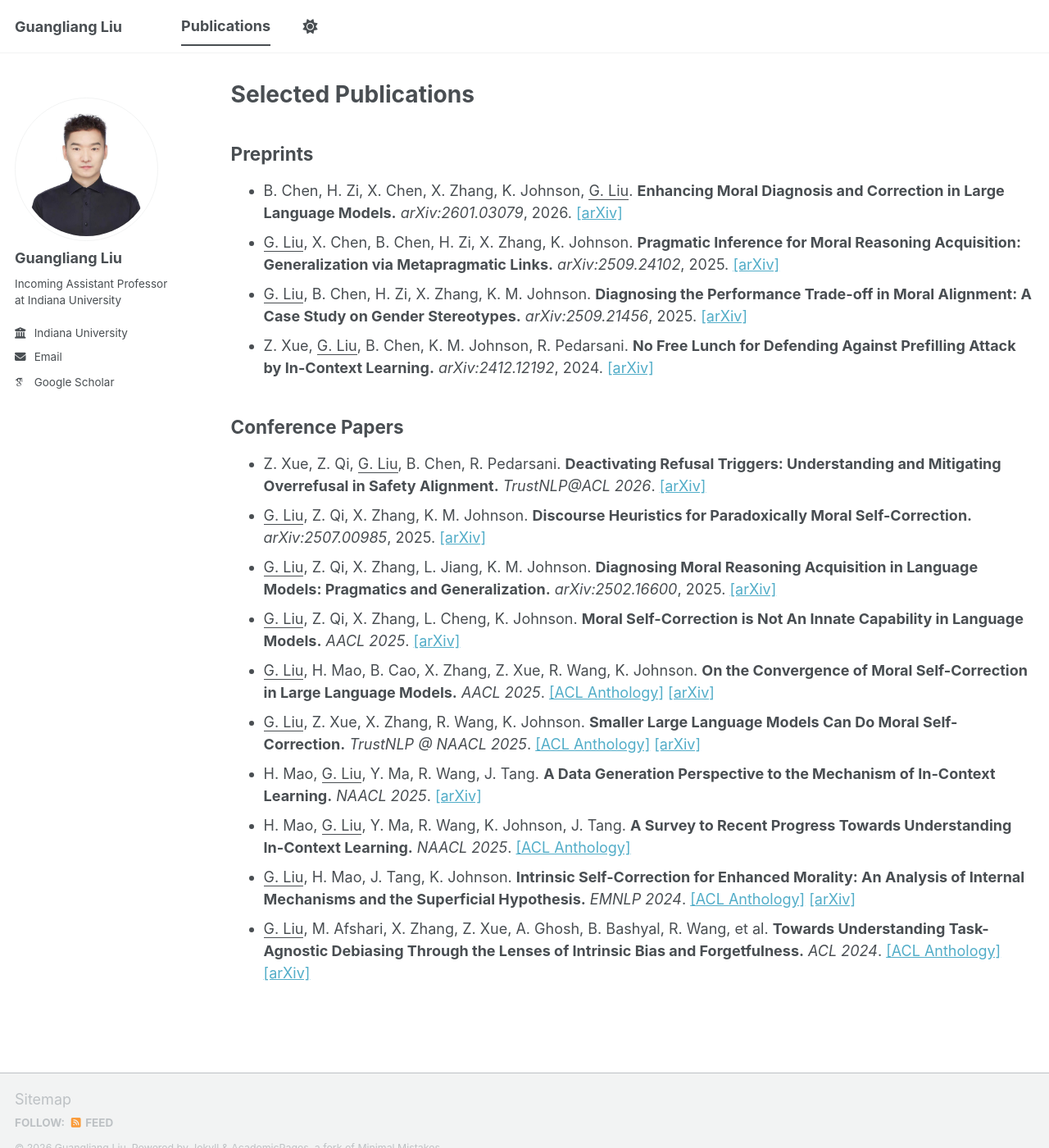
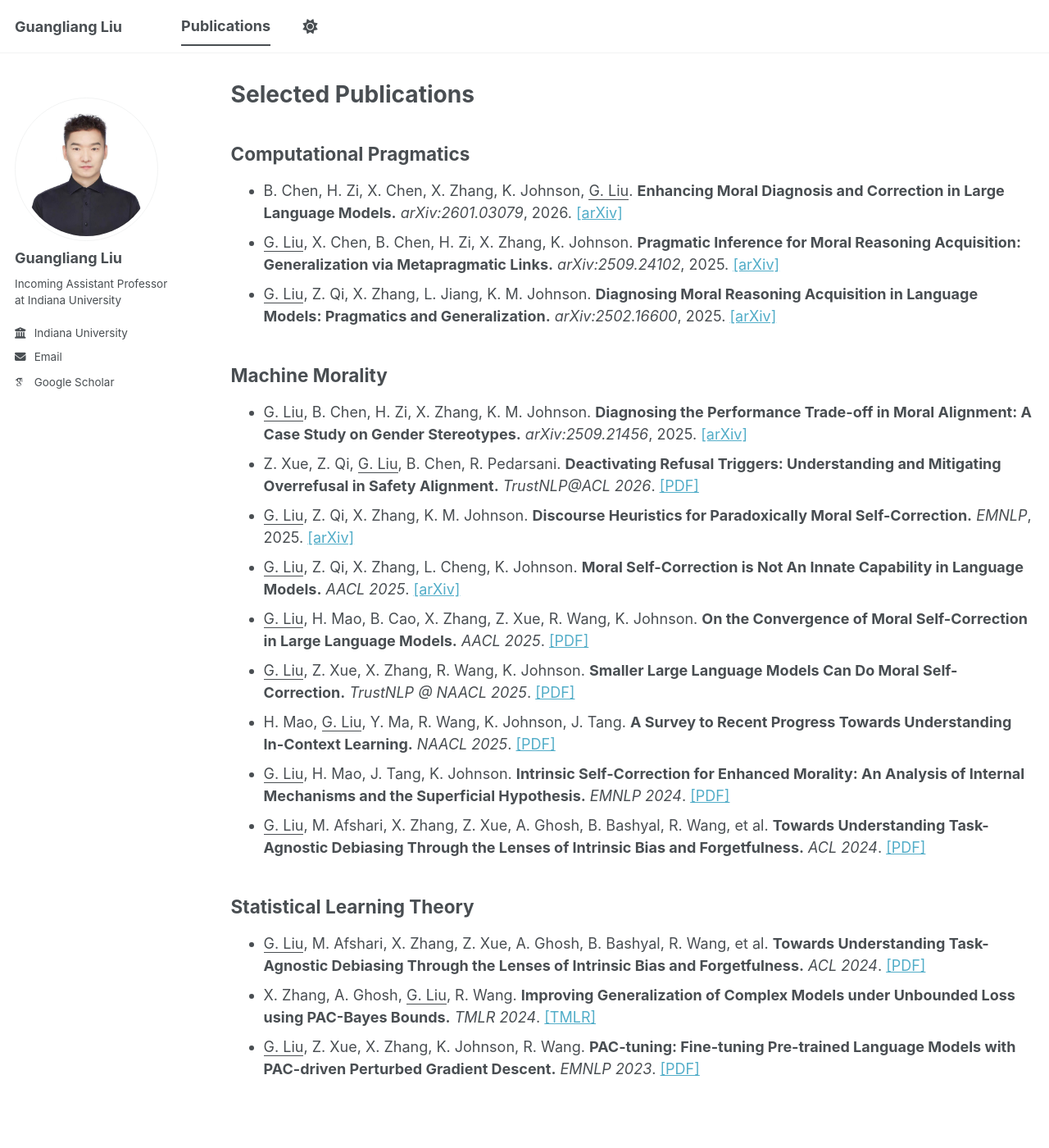
Before and after one commit to guangliang-nlp/guangliang-nlp.github.io, a Jekyll site: the page built from _pages/publications.html, in a window 1280 px wide and 1400 px high. Shown: the whole window at 82% size. Built offline with Jekyll 4.4.1, drawn with Linux system fonts in a browser that asks for light colours; some web fonts are replaced; a script bundle is joined from its source files by our own code; library files that are not in the unit come from our copies.

Commit message:
Update publications.html

```diff
--- a/_pages/publications.html
+++ b/_pages/publications.html
@@ -4,8 +4,7 @@
 permalink: /publications/
 author_profile: true
 ---
-
-<h2>Preprints</h2>
+<h2>Computational Pragmatics</h2>
 <ul>
   <li>
     B. Chen, H. Zi, X. Chen, X. Zhang, K. Johnson, <u>G. Liu</u>.
@@ -19,6 +18,16 @@
     <em>arXiv:2509.24102</em>, 2025.
     <a href="https://arxiv.org/abs/2509.24102">[arXiv]</a>
   </li>
+   <li>
+    <u>G. Liu</u>, Z. Qi, X. Zhang, L. Jiang, K. M. Johnson.
+    <strong>Diagnosing Moral Reasoning Acquisition in Language Models: Pragmatics and Generalization.</strong>
+    <em>arXiv:2502.16600</em>, 2025.
+    <a href="https://arxiv.org/abs/2502.16600">[arXiv]</a>
+  </li>
+</ul>
+
+<h2>Machine Morality</h2>
+<ul>
   <li>
     <u>G. Liu</u>, B. Chen, H. Zi, X. Zhang, K. M. Johnson.
     <strong>Diagnosing the Performance Trade-off in Moral Alignment: A Case Study on Gender Stereotypes.</strong>
@@ -26,32 +35,16 @@
     <a href="https://arxiv.org/abs/2509.21456">[arXiv]</a>
   </li>
   <li>
-    Z. Xue, <u>G. Liu</u>, B. Chen, K. M. Johnson, R. Pedarsani.
-    <strong>No Free Lunch for Defending Against Prefilling Attack by In-Context Learning.</strong>
-    <em>arXiv:2412.12192</em>, 2024.
-    <a href="https://arxiv.org/abs/2412.12192">[arXiv]</a>
-  </li>
-</ul>
-
-<h2>Conference Papers</h2>
-<ul>
-  <li>
     Z. Xue, Z. Qi, <u>G. Liu</u>, B. Chen, R. Pedarsani.
     <strong>Deactivating Refusal Triggers: Understanding and Mitigating Overrefusal in Safety Alignment.</strong>
     <em>TrustNLP@ACL 2026</em>.
-    <a href="https://arxiv.org/abs/2603.11388">[arXiv]</a>
+    <a href="https://arxiv.org/abs/2603.11388">[PDF]</a>
   </li>
   <li>
     <u>G. Liu</u>, Z. Qi, X. Zhang, K. M. Johnson.
     <strong>Discourse Heuristics for Paradoxically Moral Self-Correction.</strong>
-    <em>arXiv:2507.00985</em>, 2025.
+    <em>EMNLP</em>, 2025.
     <a href="https://arxiv.org/abs/2507.00985">[arXiv]</a>
-  </li>
-  <li>
-    <u>G. Liu</u>, Z. Qi, X. Zhang, L. Jiang, K. M. Johnson.
-    <strong>Diagnosing Moral Reasoning Acquisition in Language Models: Pragmatics and Generalization.</strong>
-    <em>arXiv:2502.16600</em>, 2025.
-    <a href="https://arxiv.org/abs/2502.16600">[arXiv]</a>
   </li>
   <li>
     <u>G. Liu</u>, Z. Qi, X. Zhang, L. Cheng, K. Johnson.
@@ -63,40 +56,52 @@
     <u>G. Liu</u>, H. Mao, B. Cao, X. Zhang, Z. Xue, R. Wang, K. Johnson.
     <strong>On the Convergence of Moral Self-Correction in Large Language Models.</strong>
     <em>AACL 2025</em>.
-    <a href="https://aclanthology.org/2025.ijcnlp-long.63/">[ACL Anthology]</a>
-    <a href="https://arxiv.org/abs/2510.07290">[arXiv]</a>
+    <a href="https://aclanthology.org/2025.ijcnlp-long.63/">[PDF]</a>
   </li>
   <li>
     <u>G. Liu</u>, Z. Xue, X. Zhang, R. Wang, K. Johnson.
     <strong>Smaller Large Language Models Can Do Moral Self-Correction.</strong>
     <em>TrustNLP @ NAACL 2025</em>.
-    <a href="https://aclanthology.org/2025.trustnlp-main.5/">[ACL Anthology]</a>
-    <a href="https://arxiv.org/abs/2410.23496">[arXiv]</a>
-  </li>
-  <li>
-    H. Mao, <u>G. Liu</u>, Y. Ma, R. Wang, J. Tang.
-    <strong>A Data Generation Perspective to the Mechanism of In-Context Learning.</strong>
-    <em>NAACL 2025</em>.
-    <a href="https://arxiv.org/abs/2402.02212">[arXiv]</a>
+    <a href="https://aclanthology.org/2025.trustnlp-main.5/">[PDF]</a>
   </li>
   <li>
     H. Mao, <u>G. Liu</u>, Y. Ma, R. Wang, K. Johnson, J. Tang.
     <strong>A Survey to Recent Progress Towards Understanding In-Context Learning.</strong>
     <em>NAACL 2025</em>.
-    <a href="https://aclanthology.org/2025.findings-naacl.408/">[ACL Anthology]</a>
+    <a href="https://aclanthology.org/2025.findings-naacl.408/">[PDF]</a>
   </li>
   <li>
     <u>G. Liu</u>, H. Mao, J. Tang, K. Johnson.
     <strong>Intrinsic Self-Correction for Enhanced Morality: An Analysis of Internal Mechanisms and the Superficial Hypothesis.</strong>
     <em>EMNLP 2024</em>.
-    <a href="https://aclanthology.org/2024.emnlp-main.918/">[ACL Anthology]</a>
-    <a href="https://arxiv.org/abs/2407.15286">[arXiv]</a>
+    <a href="https://aclanthology.org/2024.emnlp-main.918/">[PDF]</a>
   </li>
   <li>
     <u>G. Liu</u>, M. Afshari, X. Zhang, Z. Xue, A. Ghosh, B. Bashyal, R. Wang, et al.
     <strong>Towards Understanding Task-Agnostic Debiasing Through the Lenses of Intrinsic Bias and Forgetfulness.</strong>
     <em>ACL 2024</em>.
-    <a href="https://aclanthology.org/2024.findings-acl.109/">[ACL Anthology]</a>
-    <a href="https://arxiv.org/abs/2406.04146">[arXiv]</a>
+    <a href="https://aclanthology.org/2024.findings-acl.109/">[PDF]</a>
   </li>
 </ul>
+
+<h2>Statistical Learning Theory</h2>
+<ul>
+   <li>
+    <u>G. Liu</u>, M. Afshari, X. Zhang, Z. Xue, A. Ghosh, B. Bashyal, R. Wang, et al.
+    <strong>Towards Understanding Task-Agnostic Debiasing Through the Lenses of Intrinsic Bias and Forgetfulness.</strong>
+    <em>ACL 2024</em>.
+    <a href="https://aclanthology.org/2024.findings-acl.109/">[PDF]</a>
+  </li>
+  <li>
+    X. Zhang, A. Ghosh, <u>G. Liu</u>, R. Wang.
+    <strong>Improving Generalization of Complex Models under Unbounded Loss using PAC-Bayes Bounds.</strong>
+    <em>TMLR 2024</em>.
+    <a href="https://openreview.net/pdf?id=MP8bmxvWt6">[TMLR]</a>
+  </li>
+  <li>
+    <u>G. Liu</u>, Z. Xue, X. Zhang, K. Johnson, R. Wang.
+    <strong>PAC-tuning: Fine-tuning Pre-trained Language Models with PAC-driven Perturbed Gradient Descent.</strong>
+    <em>EMNLP 2023</em>.
+    <a href="https://aclanthology.org/2023.emnlp-main.748/">[PDF]</a>
+  </li>
+</ul>
```
